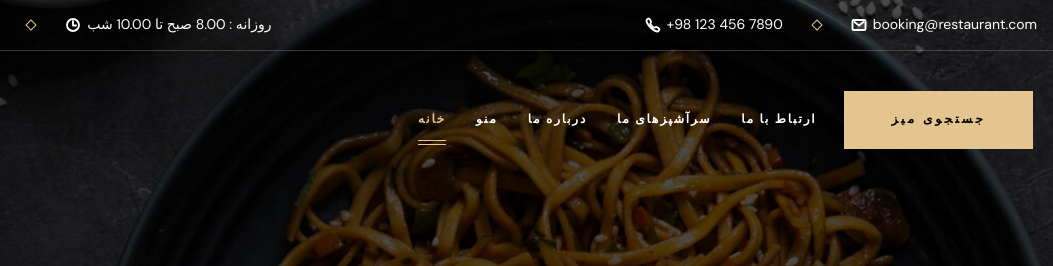
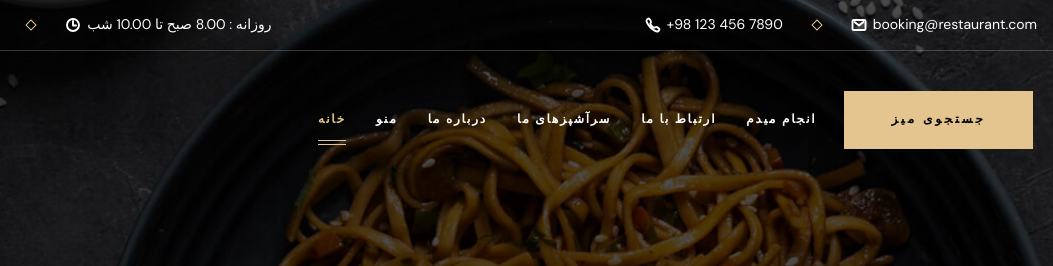
Before and after one commit to mohammadhayaty/Restaurant, a plain HTML site: page index.html in a window 1280 px wide. Shown: the top 266 px of the page, 227-1280 px from the left. Drawn offline with nearby package versions, Linux system fonts and the light colour scheme; a web font is replaced by a local one.

Commit message:
Update index.html

```diff
--- a/index.html
+++ b/index.html
@@ -166,6 +166,14 @@
               <div class="separator"></div>
 
               <span class="span">ارتباط با ما</span>
+            </a>
+          </li>
+
+           <li class="navbar-item">
+            <a href="anjammidam.html" class="navbar-link hover-underline">
+              <div class="separator"></div>
+
+              <span class="span">انجام میدم</span>
             </a>
           </li>
 
```
